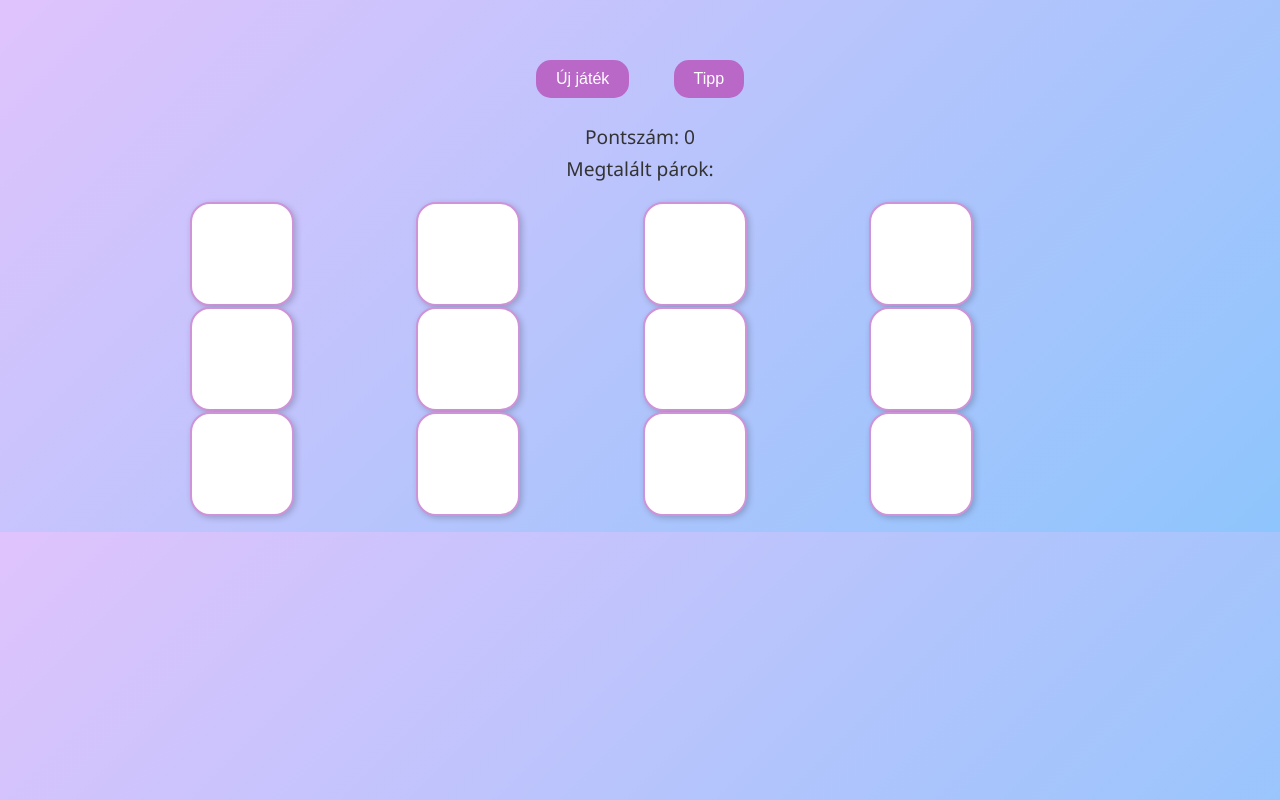
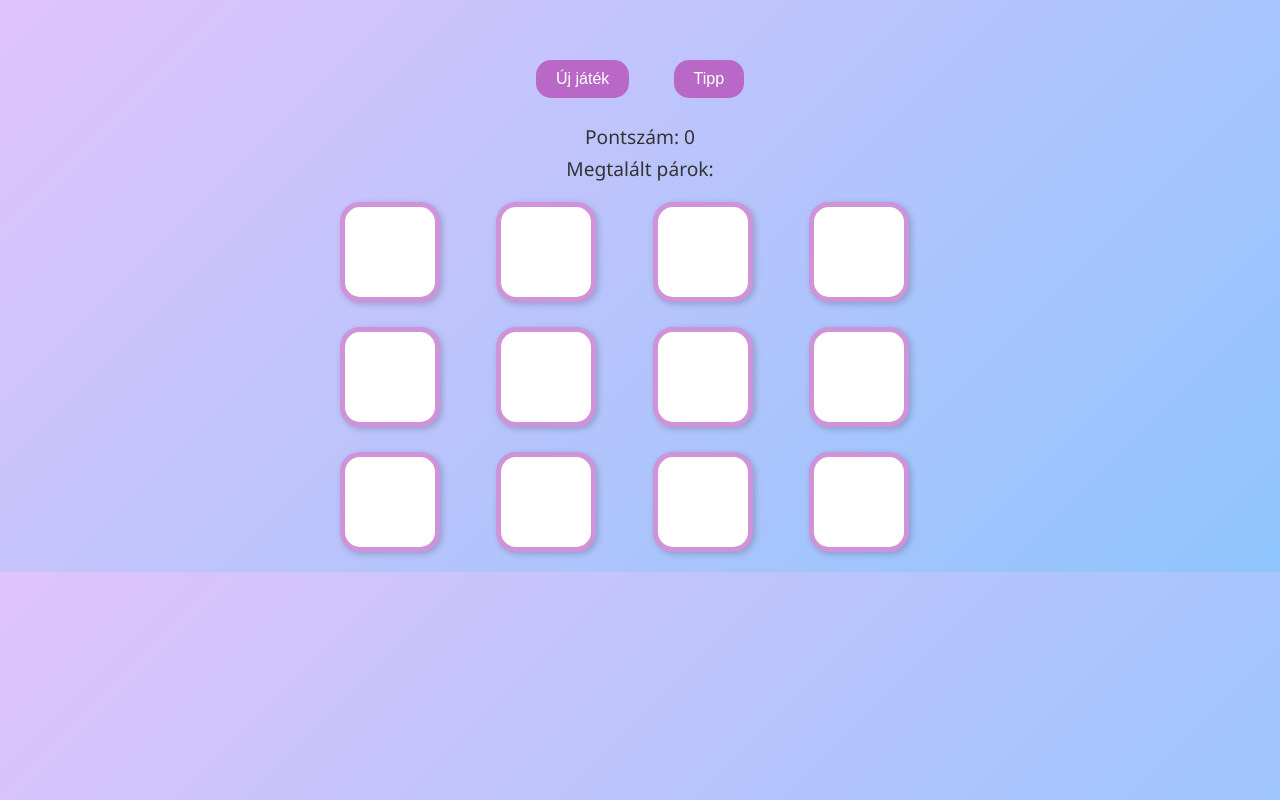
Before and after one commit to tthleila/memoria, a plain HTML site: page index.html in a window 1280 px wide. Both pictures are taken after a click on the button "Kezdés". Drawn offline with Linux system fonts and the light colour scheme.

Commit message:
Update index.html

```diff
--- a/index.html
+++ b/index.html
@@ -74,18 +74,17 @@
             .score-board p {
                 margin: 5px;
             }
-
         .game-container {
             display: grid;
-            gap: 5px;
-            max-width: 900px;
+            gap: 25px;
+            max-width: 600px;
             margin: 0 auto;
             justify-content: center;
         }
 
         .card {
             background-color: white;
-            border: 2px solid #ce93d8;
+            border: 5px solid #ce93d8;
             border-radius: 20px;
             display: flex;
             justify-content: center;
@@ -95,11 +94,10 @@
             transition: transform 0.2s, background-color 0.2s;
             box-shadow: 2px 2px 6px rgba(0, 0, 0, 0.2);
             aspect-ratio: 1 / 1;
-            height: 100px; /* Rögzített magasság */
-            width: auto; /* Automatikus szélesség, a grid cellán belül */
+            height: 90px;
+            width: auto;
         }
 
-        /* Kisebb képernyőkre optimalizálás */
         @media (max-width: 600px) {
             .game-container {
                 grid-template-columns: repeat(auto-fit, minmax(80px, 1fr)) !important;
```
